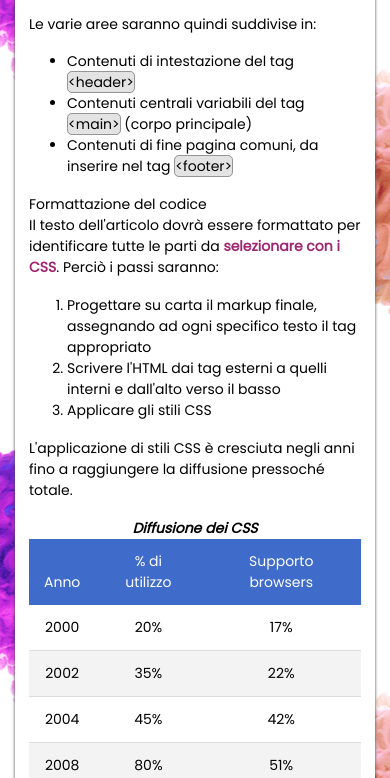
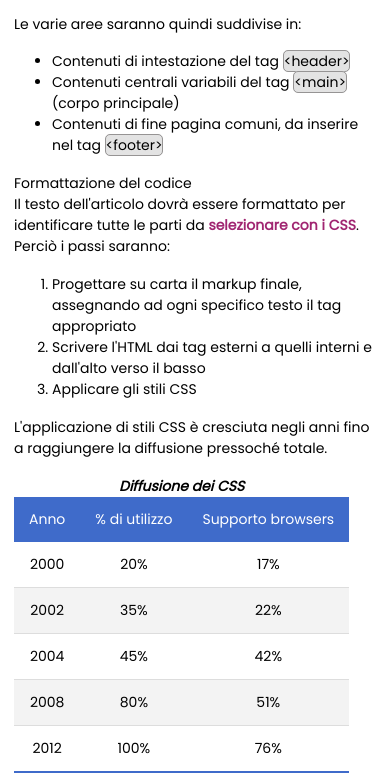
Before and after one commit to Petrov-Teo/U2W1D1, a plain HTML site: page base_di_partenza/index.html in a window 390 px wide. Shown: the part 541-1319 px from the top of the page. Drawn offline with Linux system fonts and the light colour scheme.

Commit message:
concluso mobile

```diff
--- a/base_di_partenza/assets/css/style.css
+++ b/base_di_partenza/assets/css/style.css
@@ -209,4 +209,10 @@ footer a {
   li {
     margin-left: 10px;
   }
+  .mainPag {
+    margin-left: 0;
+  }
+  body {
+    padding: 15px 0px;
+  }
 }
--- a/base_di_partenza/index.html
+++ b/base_di_partenza/index.html
@@ -33,7 +33,7 @@
 
     <hr>
 
-    <main>
+    <main class="mainPag">
         <article>
             <h1>Come creare un template per i post</h1>
             <p><i class="fas fa-pen-square"></i> di Mario Rossi - <span><i class="fas fa-clock"></i> pubblicato il
```
